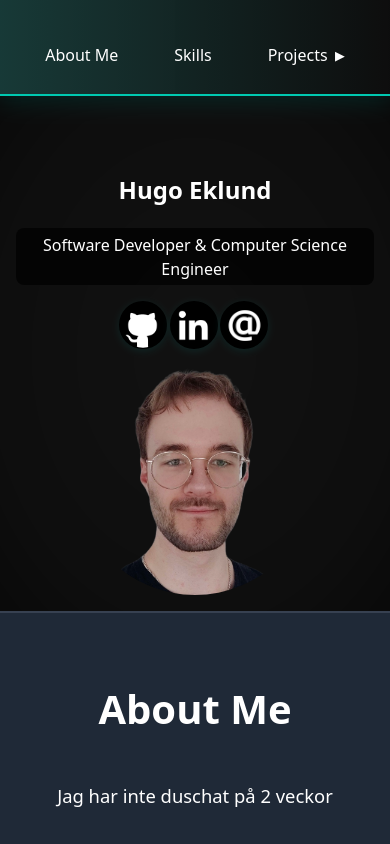
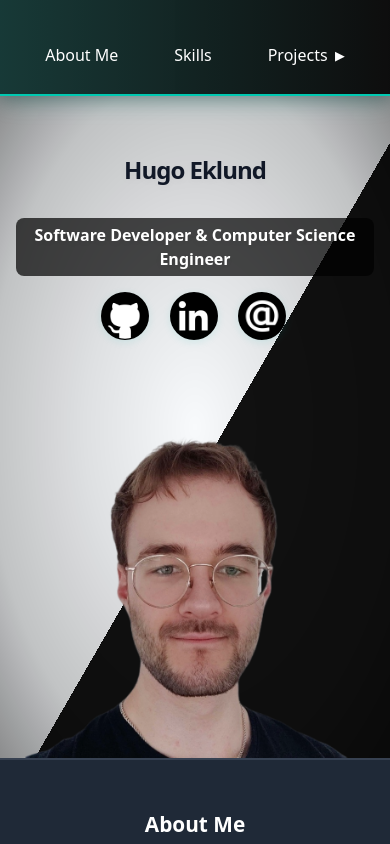
Before and after one commit to HugoEklund/PortfolioWeb, a React (Vite) app in the folder Frontend/: page / in a window 390 px wide. Shown: the top 844 px of the page. Built offline with nearby package versions, Linux system fonts and the light colour scheme.

Commit message:
image scaling for laptop

```diff
--- a/Frontend/src/App.css
+++ b/Frontend/src/App.css
@@ -95,74 +95,121 @@
 .hero-section {
     position: relative;
     background: none;
-    padding: clamp(2.5rem, 8vw, 12rem) 0 0 0;
+    padding: 20rem 0 0 0;
     display: flex;
     align-items: stretch;
     justify-content: center;
     overflow: hidden;
 }
-
+.hero-section::before {
+    content: '';
+    position: absolute;
+    top: 0;
+    left: 0;
+    bottom: 0;
+    right: 0;
+    background: linear-gradient(120deg, #f8fafc 0% 54%, transparent 54% 100%);
+    z-index: 0;
+    pointer-events: none;
+}
 .hero-content-wrapper {
+    position: relative;
     display: flex;
     flex-direction: row;
     align-items: flex-end;
     justify-content: space-between;
     width: 100%;
     max-width: 72rem;
-    min-height: clamp(400px, 50vh, 600px);
-    padding: clamp(1rem, 2vw, 2.5rem);
     z-index: 1;
+    min-height: 800px;
+    padding: 2.5rem 1.5rem 2.5rem 1.5rem;
     gap: 0;
 }
-
+.hero-text-content {
+    flex: 1 1 0;
+    display: flex;
+    flex-direction: column;
+    justify-content: center;
+    align-items: flex-start;
+    background: none;
+    padding: 1.5rem 1.5rem 1.5rem 0;
+    z-index: 2;
+    position: relative;
+    top: -2rem;
+}
+.hero-name {
+    color: var(--dark-grey-bg);
+    font-size: 2.7rem;
+    font-weight: 800;
+    margin-bottom: 1.1rem;
+    line-height: 1.2;
+    letter-spacing: -1px;
+    text-shadow: 0 2px 8px rgba(0,0,0,0.04);
+}
+.hero-title {
+    color: var(--dark-grey-bg);
+    font-size: 1.1rem;
+    font-weight: 600;
+    margin-bottom: 1.5rem;
+    text-shadow: 0 2px 8px rgba(0,0,0,0.04);
+}
+.social-icons {
+    margin-bottom: 3rem;
+    display: flex;
+    flex-direction: row;
+    gap: 1.1rem;
+    align-items: center;
+    justify-content: flex-start;
+}
 .hero-image-wrapper {
-    width: clamp(240px, 40vw, 500px);
-    max-width: 90vw;
     display: flex;
     align-items: flex-end;
-    justify-content: center;
-    margin: 0 auto;
+    justify-content: flex-end;
+    z-index: 2;
     background: none;
-    z-index: 2;
-    overflow: visible;
+    padding-left: min(2rem, 4vw);
+    position: absolute;
+    left: min(80%, calc(70% + 10vw));
+    bottom: 0;
+    width: min(800px, 60vw); /* Dynamic width based on viewport */
+}
+.hero-content-wrapper {
     position: relative;
+    display: flex;
+    flex-direction: row;
+    align-items: flex-end;
+    justify-content: space-between;
+    width: 100%;
+    max-width: 72rem;
+    z-index: 1;
+    min-height: 480px;
+    padding: 2.5rem 1.5rem 2.5rem 1.5rem;
 }
-
 .hero-image {
     width: 100%;
     height: auto;
+    object-fit: contain; /* Changed from cover to contain */
     display: block;
-    object-fit: contain;
-    border-radius: 50%;
+    transition: transform 0.3s, opacity 0.3s;
+    max-width: min(800px, 60vw);
 }
 
-@media (max-width: 1200px) {
+@media (max-width: 900px) {
     .hero-content-wrapper {
+        position: relative;
+        display: flex;
         flex-direction: column;
         align-items: center;
         justify-content: flex-end;
-        min-height: 0;
+        width: 100%;
+        max-width: 72rem;
+        z-index: 1;
+        min-height: 480px;
+        padding: 2.5rem 1.5rem 2.5rem 1.5rem;
+        gap: 0;
     }
-
     .hero-text-content {
-        align-items: center;
-        text-align: center;
-        width: 100%;
-    }
-
-    .hero-title {
-        background: rgba(0,0,0,0.7);
-        color: #fff;
-        padding: 0.3rem 0.7rem;
-        border-radius: 0.5rem;
-        display: inline-block;
-        max-width: 95vw;
-        margin: 0 auto 1rem auto;
-        font-size: clamp(1rem, 3vw, 1.2rem);
-    }
-
-    .hero-name {
-        font-size: clamp(1.5rem, 5vw, 2.5rem);
+        top: 0;
     }
 }
 
@@ -314,10 +361,11 @@
     list-style: none;
     backdrop-filter: blur(8px) saturate(1.2);
     border: none;
+    overflow: hidden; /* Ensures hover effect respects border radius */
 }
 
 .dropdown-item {
-    width: 100%;
+    width: calc(100% - 0.4rem);
     background: none;
     border: none;
     color: white;
@@ -326,6 +374,8 @@
     cursor: pointer;
     font-size: 1rem;
     transition: background 0.2s, color 0.2s;
+    border-radius: 0.5rem !important;
+    margin: 0.2rem;
 }
 .dropdown-item:first-child {
     padding-top: 0;
@@ -338,7 +388,7 @@
 .dropdown-item:focus-visible {
     color: white !important;
     background-color: rgba(255,255,255,0.13) !important;
-    border-radius: 0 !important;
+    border-radius: 0.5rem !important;
     z-index: 2;
     box-shadow: none !important;
 }
@@ -441,4 +491,72 @@ a:focus-visible {
         padding: 0.75rem 1rem;
         font-size: 1rem;
     }
+    .hero-section {
+        padding: 2.5rem 0 0 0;
+        min-height: 0;
+    }
+    .hero-content-wrapper {
+        flex-direction: column;
+        align-items: center;
+        justify-content: flex-end;
+        min-height: 0;
+        padding: 0 0.5rem 0 0.5rem;
+        gap: 0;
+    }
+    .hero-text-content {
+        align-items: center;
+        padding: 0 0.5rem;
+        width: 100%;
+    }
+    .hero-name {
+        font-size: 1.5rem;
+        text-align: center;
+    }
+    .hero-title {
+        font-size: 1rem;
+        text-align: center;
+        margin-bottom: 1rem;
+        background: rgba(0,0,0,0.7);
+        color: #fff;
+        padding: 0.3rem 0.7rem;
+        border-radius: 0.5rem;
+        display: inline-block;
+        max-width: 95vw;
+        margin-left: auto;
+        margin-right: auto;
+    }
+    .hero-image-wrapper {
+        position: static;
+        left: unset;
+        bottom: unset;
+        width: 90vw;
+        max-width: 340px;
+        min-width: 0;
+        padding-left: 0;
+        margin: 1.5rem auto 0 auto;
+        justify-content: center;
+    }
+    .hero-image {
+        width: 100%;
+        max-width: 340px;
+        min-width: 0;
+        height: auto;
+        display: block;
+    }
+    .social-icons {
+        justify-content: center;
+    }
+    .section-heading {
+        font-size: 1.3rem;
+    }
+    .about-text {
+        font-size: 0.95rem;
+    }
+    .skill-item {
+        font-size: 0.95rem;
+        padding: 0.5rem 0.8rem;
+    }
+    .project-title {
+        font-size: 1.1rem;
+    }
 }
```
